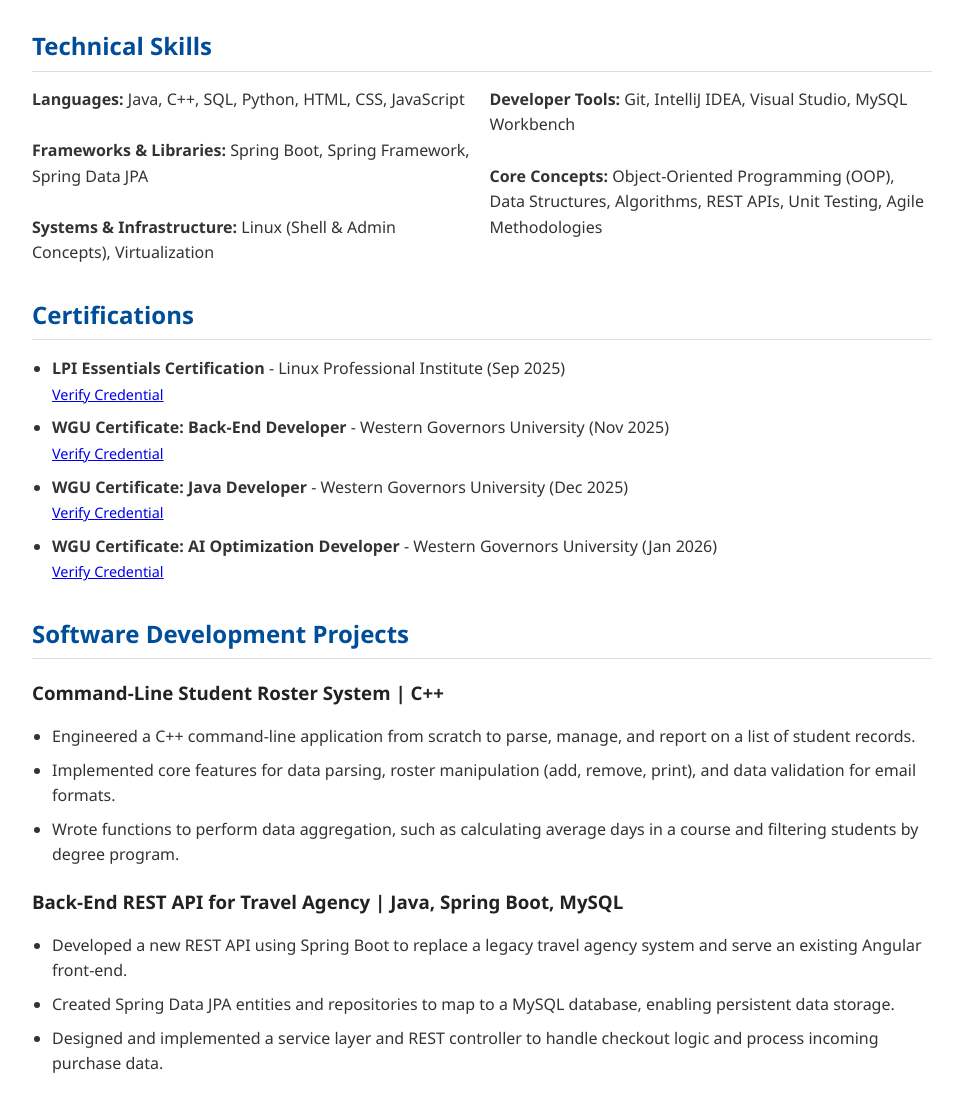
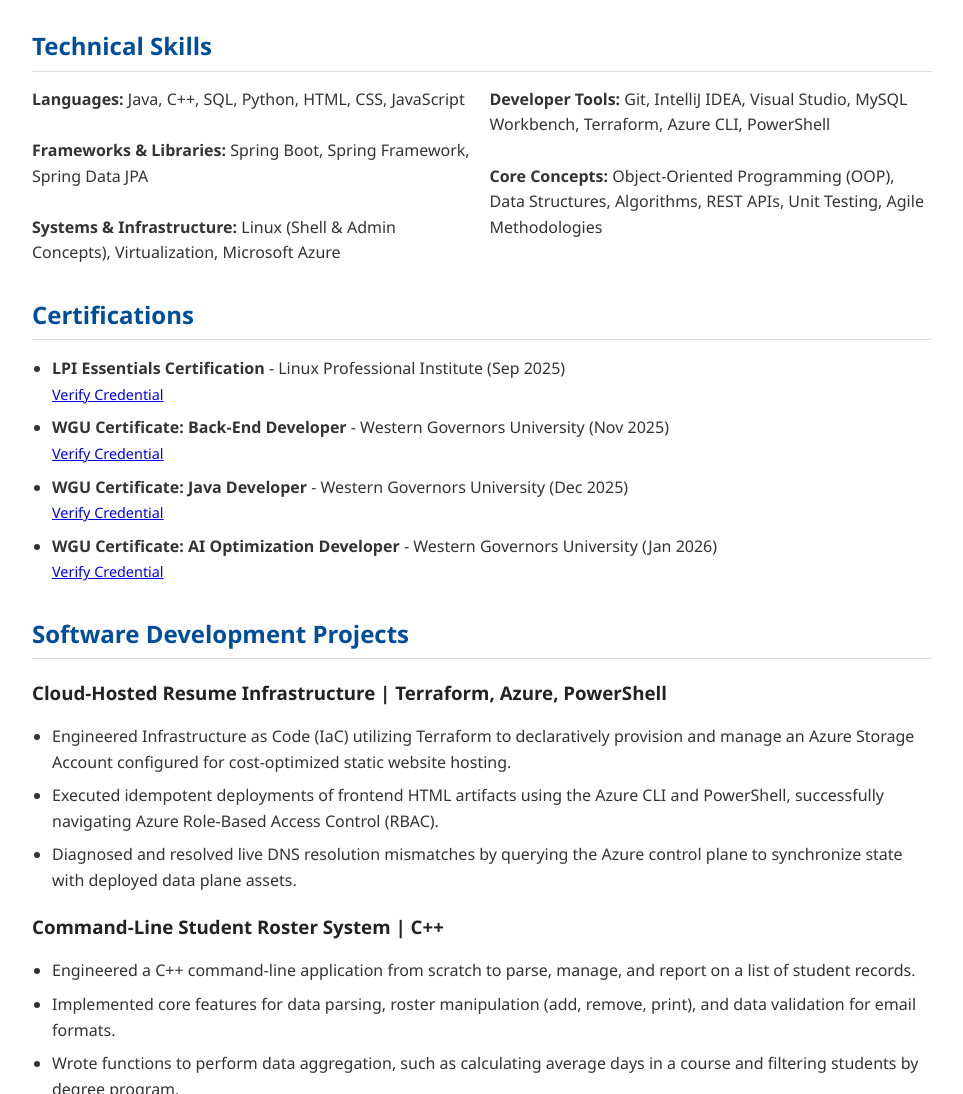
Before and after one commit to kaleb-t-bond/azure-cloud-resume, a plain HTML site: page index.html in a window 1280 px wide. Shown: the part 421-1515 px from the top of the page, without its empty margins (158-1121 px from the left). Drawn offline with Linux system fonts and the light colour scheme.

Commit message:
Updated index.html to include this project on the resume

```diff
--- a/index.html
+++ b/index.html
@@ -142,10 +142,10 @@
                 <div>
                     <strong>Languages:</strong> Java, C++, SQL, Python, HTML, CSS, JavaScript<br><br>
                     <strong>Frameworks & Libraries:</strong> Spring Boot, Spring Framework, Spring Data JPA<br><br>
-                    <strong>Systems & Infrastructure:</strong> Linux (Shell & Admin Concepts), Virtualization
+                    <strong>Systems & Infrastructure:</strong> Linux (Shell & Admin Concepts), Virtualization, Microsoft Azure
                 </div>
                 <div>
-                    <strong>Developer Tools:</strong> Git, IntelliJ IDEA, Visual Studio, MySQL Workbench<br><br>
+                    <strong>Developer Tools:</strong> Git, IntelliJ IDEA, Visual Studio, MySQL Workbench, Terraform, Azure CLI, PowerShell<br><br>
                     <strong>Core Concepts:</strong> Object-Oriented Programming (OOP), Data Structures, Algorithms, REST APIs, Unit Testing, Agile Methodologies
                 </div>
             </div>
@@ -175,6 +175,13 @@
 
         <section id="projects">
             <h2>Software Development Projects</h2>
+
+            <h3>Cloud-Hosted Resume Infrastructure | Terraform, Azure, PowerShell</h3>
+            <ul>
+                <li>Engineered Infrastructure as Code (IaC) utilizing Terraform to declaratively provision and manage an Azure Storage Account configured for cost-optimized static website hosting.</li>
+                <li>Executed idempotent deployments of frontend HTML artifacts using the Azure CLI and PowerShell, successfully navigating Azure Role-Based Access Control (RBAC).</li>
+                <li>Diagnosed and resolved live DNS resolution mismatches by querying the Azure control plane to synchronize state with deployed data plane assets.</li>
+            </ul>
 
             <h3>Command-Line Student Roster System | C++</h3>
             <ul>
@@ -221,7 +228,7 @@
                 <li><strong>Capstone Project: AI-Driven Predictive Modeling (Challenge Rating Predictor)</strong>
                     <ul>
                         <li>Engineered a machine learning tool utilizing a Random Forest Regressor algorithm to predict enemy difficulty ratings for TTRPG systems.</li>
-                        <li>Optimized model performance to achieve a predictive accuracy with a Root Mean Squared Error (RMSE) < 1.0, demonstrating proficiency in data preprocessing and model tuning.</li>
+                        <li>Optimized model performance to achieve a predictive accuracy with a Root Mean Squared Error (RMSE) &lt; 1.0, demonstrating proficiency in data preprocessing and model tuning.</li>
                     </ul>
                 </li>
             </ul>
```
